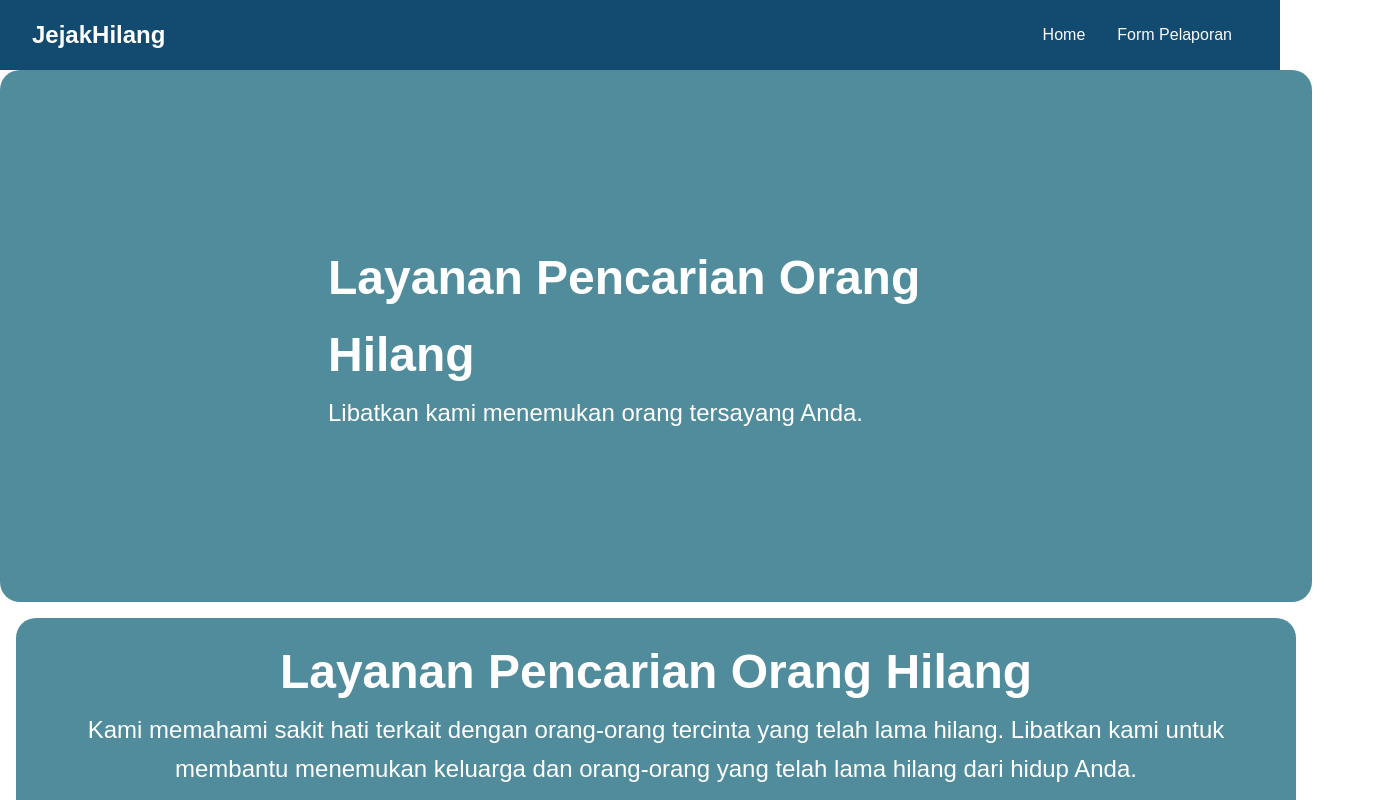
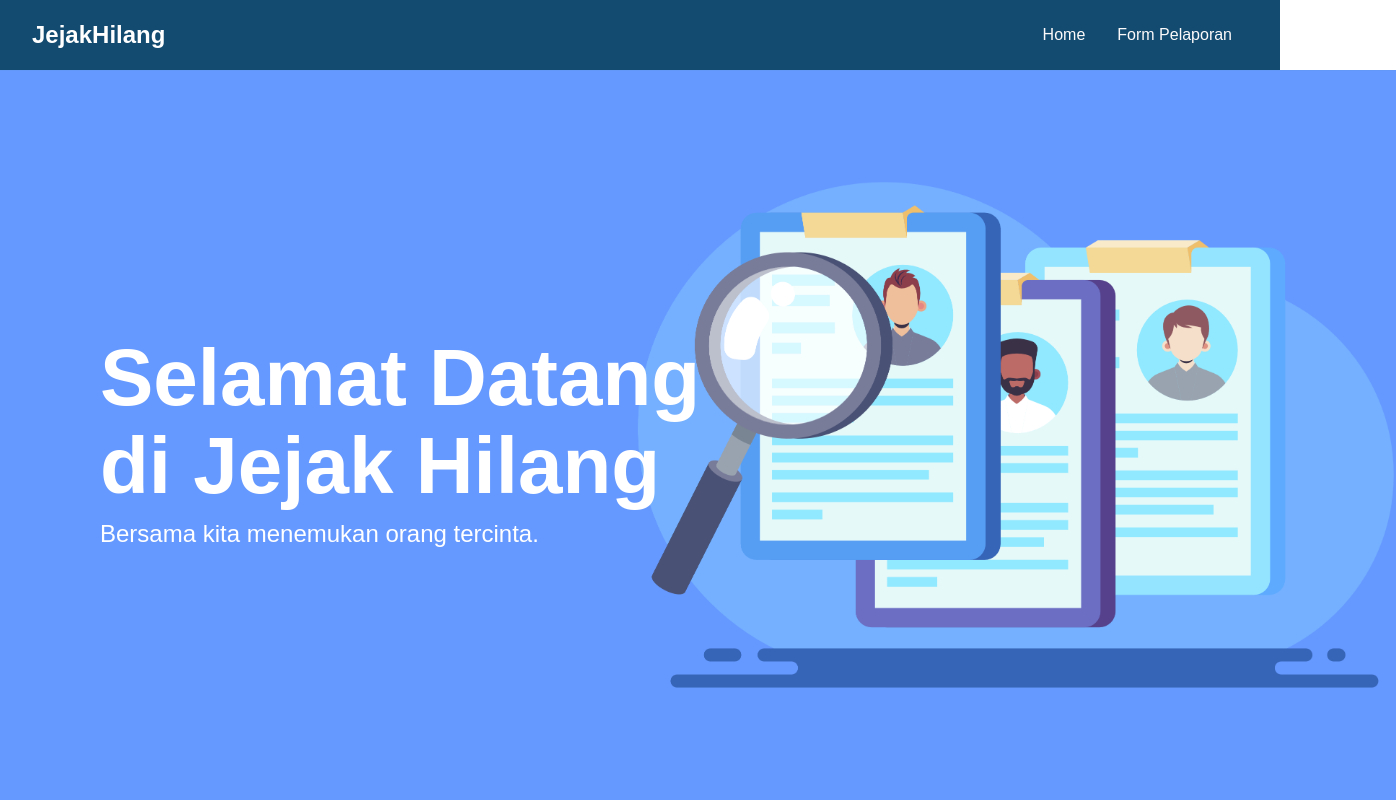
Before and after one commit to TifaAmal1na/JejakHilang, a website built with webpack: page front_end/templates/index.html in a window 1280 px wide. Shown: the top 800 px of the page, 1396 px wide, since content can reach past the window. Built offline with nearby package versions, Linux system fonts and the light colour scheme; files whose address does not match are found by name.

Commit message:
memperbaki tampilan

```diff
--- a/front_end/assets/style.css
+++ b/front_end/assets/style.css
@@ -185,7 +185,7 @@ main {
   padding: 1rem;
   background: #508C9B;
   color: #ffffff;
-  border-radius: 20px;
+
 }
 
 .hero h1 {
@@ -485,13 +485,16 @@ footer {
 }
 
 .hero {
+  display: flex;
   position: relative;
   width: 100%;
-  height: 500px;
-  background-image: url('assets\heros\hero-jejakHilang.png');
+  height: 90vh;
+  background-image: url('./heros/hero-jejakHilang.png');
   background-size: cover;
   background-position: center;
-  background-repeat: no-repeat;
+  align-items: center;
+  justify-content: flex-start;
+  padding-left: 100px;
 }
 
 .hero-content {
@@ -504,10 +507,16 @@ footer {
 }
 
 .hero h1 {
-  font-size: 3rem;
+  font-size: 5rem;
   margin: 0;
+  text-align: left; /* Rata kiri */
+  display: block;
+  line-height: 1.1;
 }
 
 .hero p {
   font-size: 1.5rem;
+  margin: 0;
+  text-align: left; /* Rata kiri */
+  line-height: 2;
 }
--- a/front_end/pages/home.js
+++ b/front_end/pages/home.js
@@ -9,10 +9,6 @@ const orangHilang = data.orangHilang[0].orang_hilang; // Mengakses array orang_h
 export default function loadHome() {
   const mainContent = document.getElementById('main-content');
   mainContent.innerHTML = `
-    <section class="hero">
-      <h1>Layanan Pencarian Orang Hilang</h1>
-      <p>Kami memahami sakit hati terkait dengan orang-orang tercinta yang telah lama hilang. Libatkan kami untuk membantu menemukan keluarga dan orang-orang yang telah lama hilang dari hidup Anda.</p>
-    </section>
 
     <section class="missing-list">
       <h2>Daftar Orang Hilang</h2>
--- a/front_end/templates/index.html
+++ b/front_end/templates/index.html
@@ -34,12 +34,14 @@
   </header>
 
     <!-- Hero Element -->
-    <section class="hero">
-      <div class="hero-content">
-        <h1>Layanan Pencarian Orang Hilang</h1>
-        <p>Libatkan kami menemukan orang tersayang Anda.</p>
+    <div class="hero">
+      <div class="text">
+        <h1>Selamat Datang<br>di Jejak Hilang</h1>
+        <p>Bersama kita menemukan orang tercinta.</p>
       </div>
-    </section>
+    </div>
+
+
 
   <!-- Main Content -->
   <main id="main-content">
```
Also changed, not shown: front_end/favicon.ico (renamed from favicon.ico).
